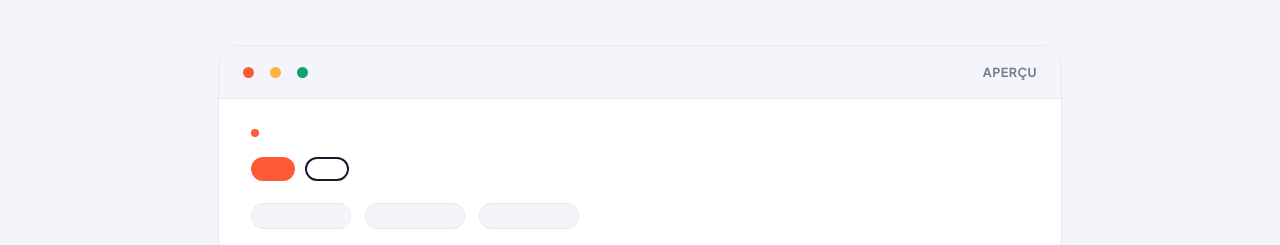
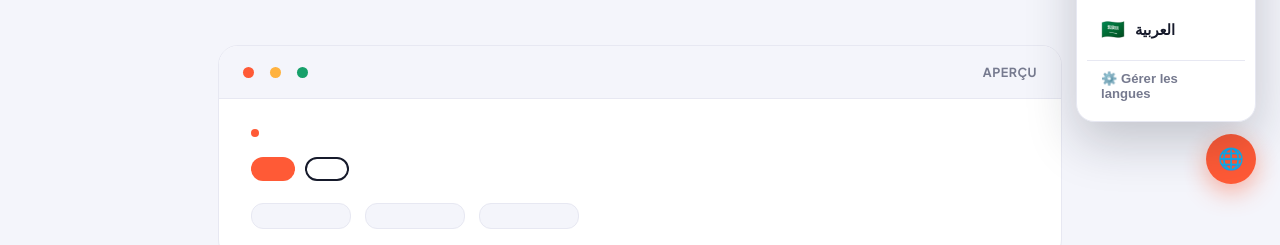
Before and after one commit to bennasrhabib33-a11y/candriam, a plain HTML site: page langue.html in a window 1280 px wide. Shown: the part 592-837 px from the top of the page. Drawn offline with Linux system fonts and the light colour scheme.

Commit message:
Update langue.html

```diff
--- a/langue.html
+++ b/langue.html
@@ -238,7 +238,7 @@ body{
   <span id="toast-msg">Langue enregistrée !</span>
 </div>
 
-<script src="assets/lang.js"></script>
+<script src="lang.js"></script>
 <script>
 const LANGS = [
   { code:"fr", flag:"🇫🇷", native:"Français",   english:"French",  region:"France" },
```
